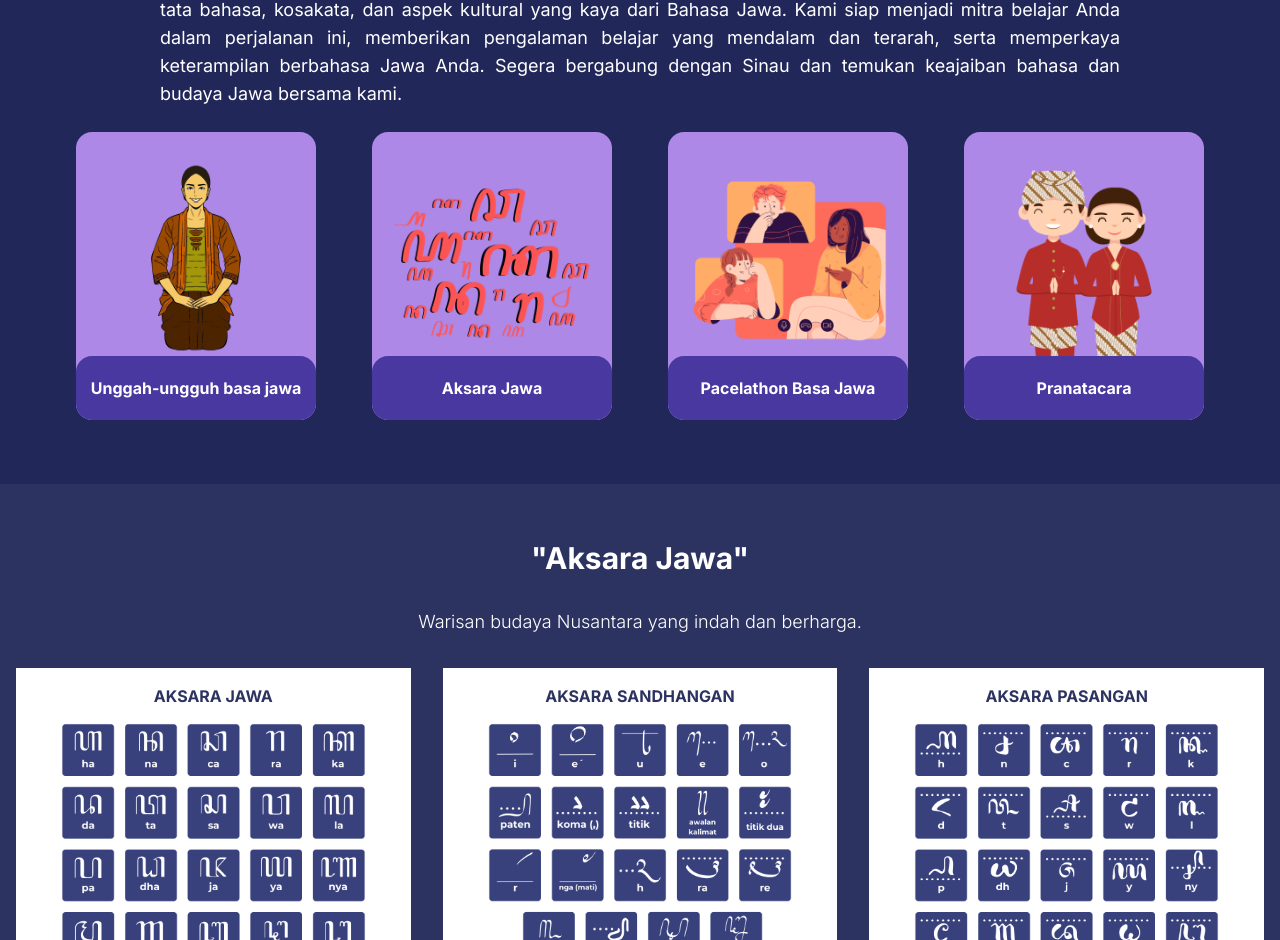
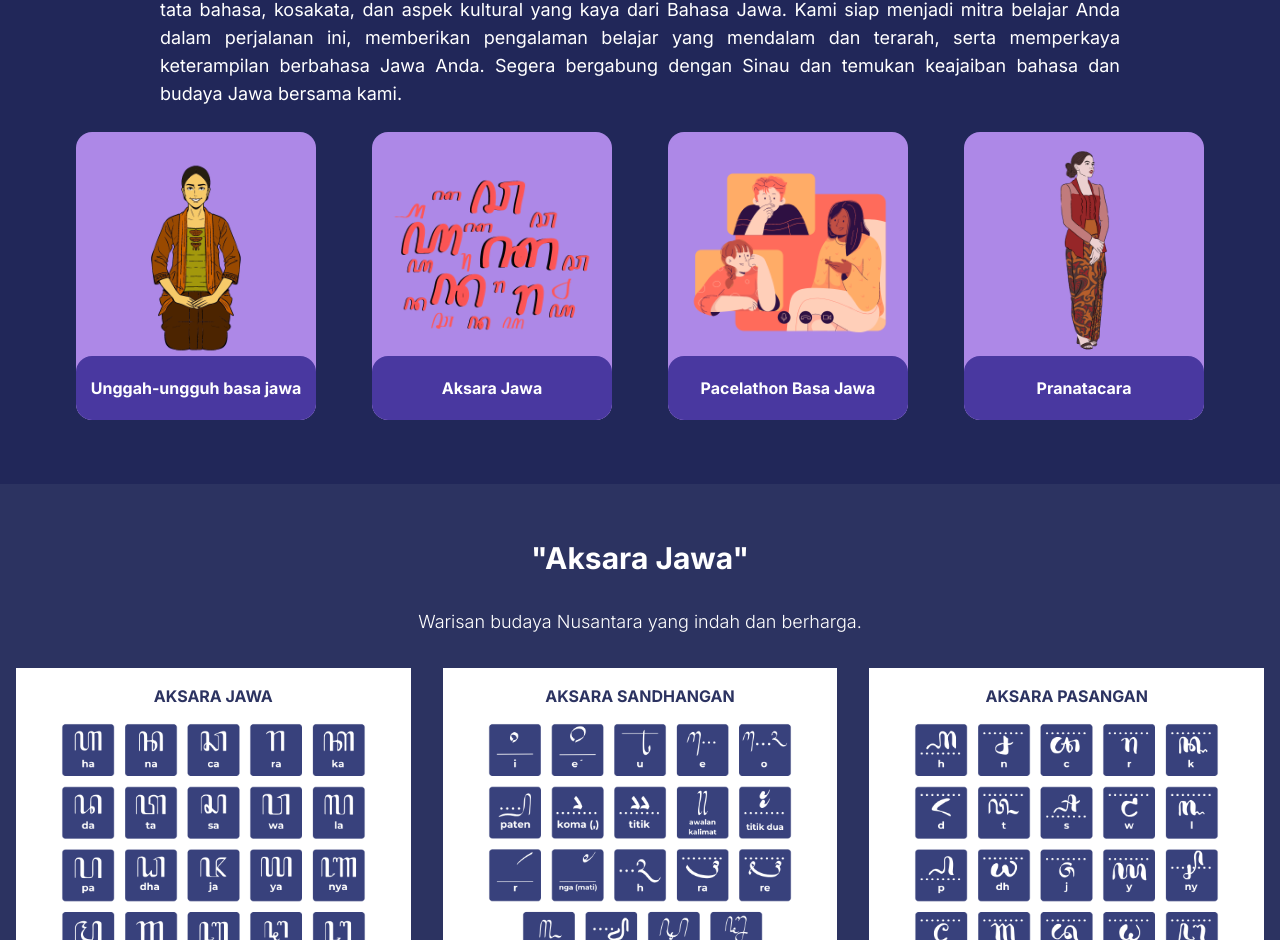
Before and after one commit to princeofverry/Sinau-Web, a Next.js app: page /Course in a window 1280 px wide. Shown: the part 1092-2032 px from the top of the page. Built offline with nearby package versions, Linux system fonts and the light colour scheme.

Commit message:
update gambar pranatacara

```diff
--- a/src/app/components/Course/components/course1.js
+++ b/src/app/components/Course/components/course1.js
@@ -48,7 +48,7 @@ const Course1 = () => {
                   src="/icon1.png"
                   width={230}
                   height={200}
-                  className="mx-auto my-4 hover:scale-105 transition-all duration-300"
+                  className="mx-auto my-2 hover:scale-105 transition-all duration-300"
                   alt={"..."}
                 />
                 <div className="bg-[#4938A0] w-full h-16 rounded-2xl absolute bottom-0 left-0 right-0 flex justify-center items-center">
@@ -67,7 +67,7 @@ const Course1 = () => {
                   src="/icon3.png"
                   width={230} // Adjust the width as needed
                   height={200} // Adjust the height as needed
-                  className="mx-auto my-4 hover:scale-105 transition-all duration-300 object-cover"
+                  className="mx-auto my-2 hover:scale-105 transition-all duration-300 object-cover"
                   alt={"..."}
                 />
                 <div className="bg-[#4938A0] w-full h-16 rounded-2xl absolute bottom-0 left-0 right-0 flex justify-center items-center">
@@ -84,7 +84,7 @@ const Course1 = () => {
               <div className="pandawa-box bg-[#AD88E7] w-full sm:w-60 h-72 rounded-2xl relative overflow-hidden">
                 <Image
                   src="/icon2.png"
-                  width={220}
+                  width={205}
                   height={100}
                   className="mx-auto my-4 hover:scale-105 transition-all duration-300 object-cover"
                   alt={"..."}
```
Also changed, not shown: public/icon2.png.
